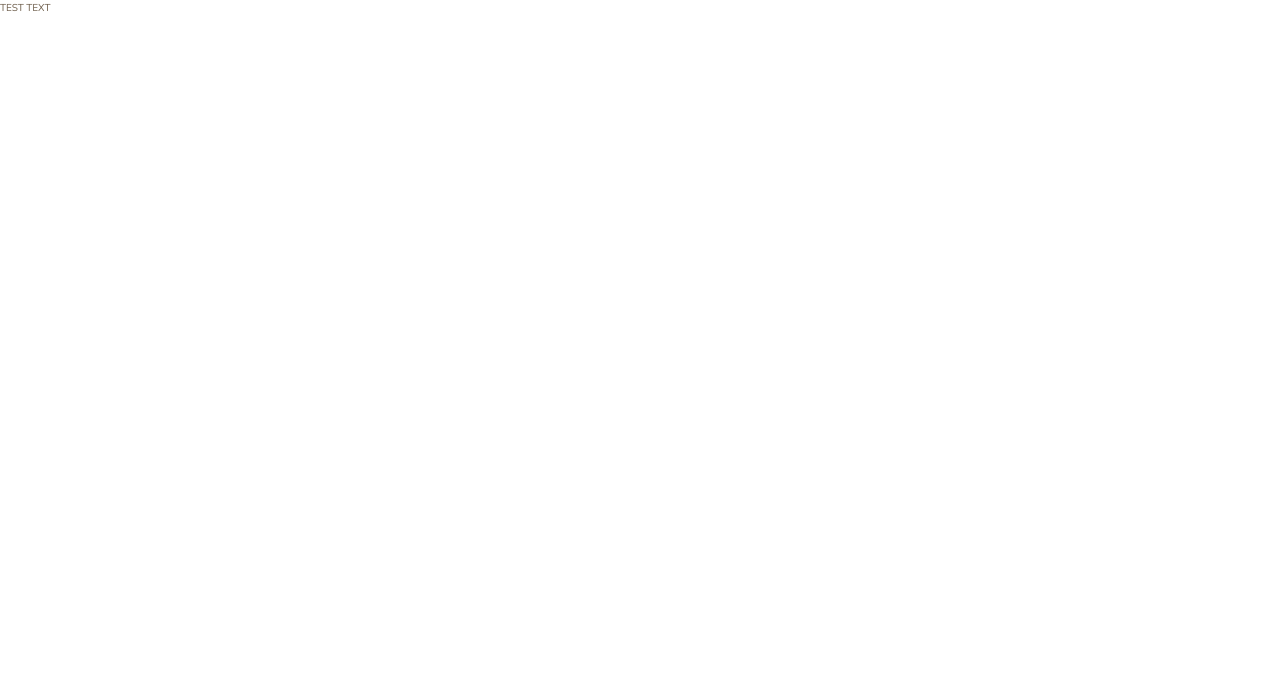
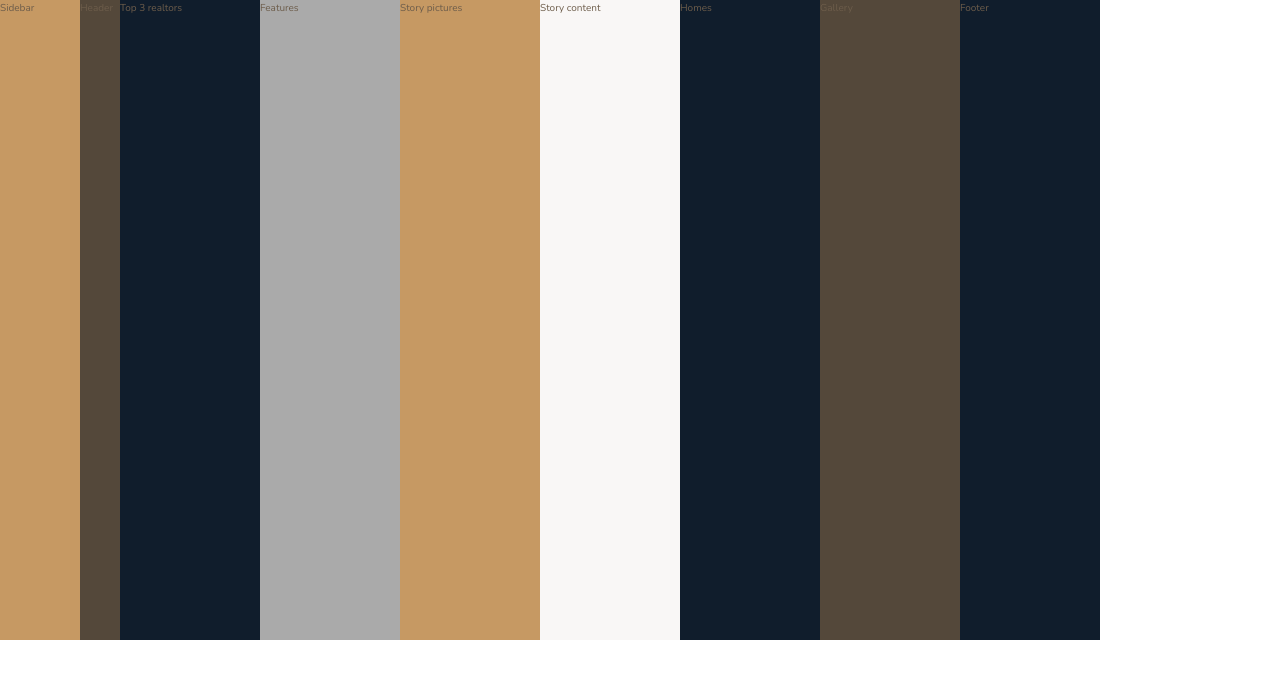
Before and after one commit to Bhekisile/Nexter, a website: page index.html in a window 1280 px wide. Drawn offline with nearby package versions, Linux system fonts and the light colour scheme.

Commit message:
Building overall layout

```diff
--- a/index.html
+++ b/index.html
@@ -12,6 +12,40 @@
         <title>nexter &mdash; your home, your freedom</title>
     </head>
     <body class="container">
-        TEST TEXT
+        <div class="sidebar">
+            Sidebar
+        </div>
+
+        <div class="header">
+            Header
+        </div>
+
+        <div class="realtors">
+            Top 3 realtors
+        </div>
+
+        <div class="features">
+            Features
+        </div>
+
+        <div class="story__pictures">
+            Story pictures
+        </div>
+
+        <div class="story__content">
+            Story content
+        </div>
+
+        <div class="homes">
+            Homes
+        </div>
+
+        <div class="gallery">
+            Gallery
+        </div>
+
+        <div class="footer">
+            Footer
+        </div>
     </body>
 </html>
--- a/sass/_base.scss
+++ b/sass/_base.scss
@@ -33,3 +33,9 @@ body {
     line-height: 1.6;
     color: $color-grey-dark-2;
 }
+
+.container {
+    display: grid;
+    grid-template-rows: 80vh min-content 40vw repeat(3, min-content);
+    grid-template-columns: [sidebar-start] 8rem [sidebar-end full-start] 1fr [center-start] repeat(8, [col-start] minmax(min-content, 14rem) [col-end]) [center-end] 1fr [full-end];
+}
--- a/sass/_features.scss
+++ b/sass/_features.scss
@@ -0,0 +1,3 @@
+.features {
+  background-color: $color-grey-light-2;
+}
--- a/sass/_footer.scss
+++ b/sass/_footer.scss
@@ -0,0 +1,3 @@
+.footer {
+  background-color: $color-secondary;
+}
--- a/sass/_gallery.scss
+++ b/sass/_gallery.scss
@@ -0,0 +1,3 @@
+.gallery {
+  background-color: $color-grey-dark-1;
+}
--- a/sass/_header.scss
+++ b/sass/_header.scss
@@ -0,0 +1,3 @@
+.header {
+  background-color: $color-grey-dark-1;
+}
--- a/sass/_homes.scss
+++ b/sass/_homes.scss
@@ -0,0 +1,3 @@
+.homes {
+  background-color: $color-secondary;
+}
--- a/sass/_realtors.scss
+++ b/sass/_realtors.scss
@@ -0,0 +1,3 @@
+.realtors {
+  background-color: $color-secondary;
+}
--- a/sass/_sidebar.scss
+++ b/sass/_sidebar.scss
@@ -0,0 +1,3 @@
+.sidebar {
+  background-color: $color-primary;
+}
--- a/sass/_story.scss
+++ b/sass/_story.scss
@@ -0,0 +1,9 @@
+.story {
+  &__pictures {
+    background-color: $color-primary;
+  }
+
+  &__content {
+    background-color: $color-grey-light-1;
+  }
+}
```
Also changed, not shown: css/style.css.
